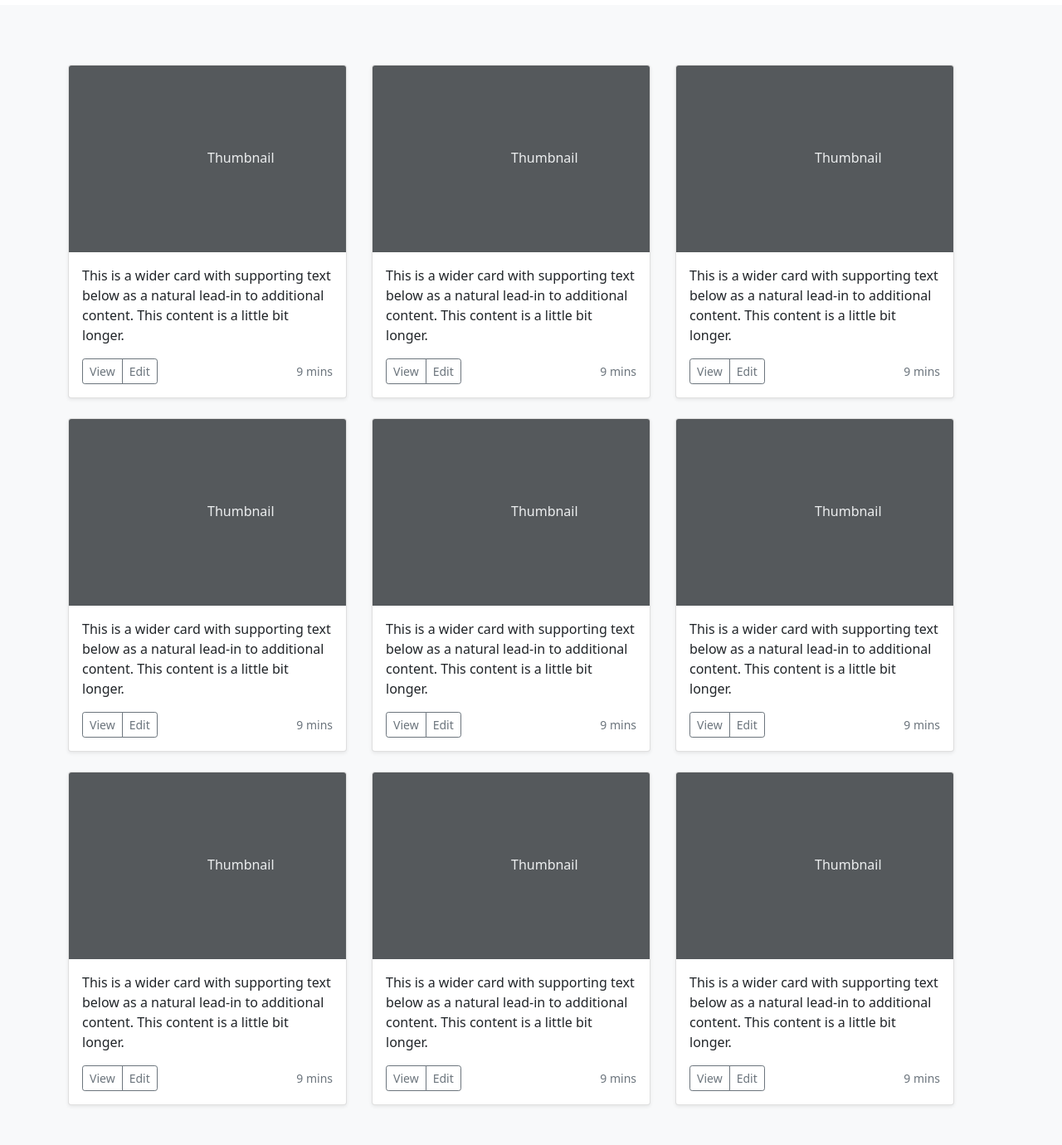
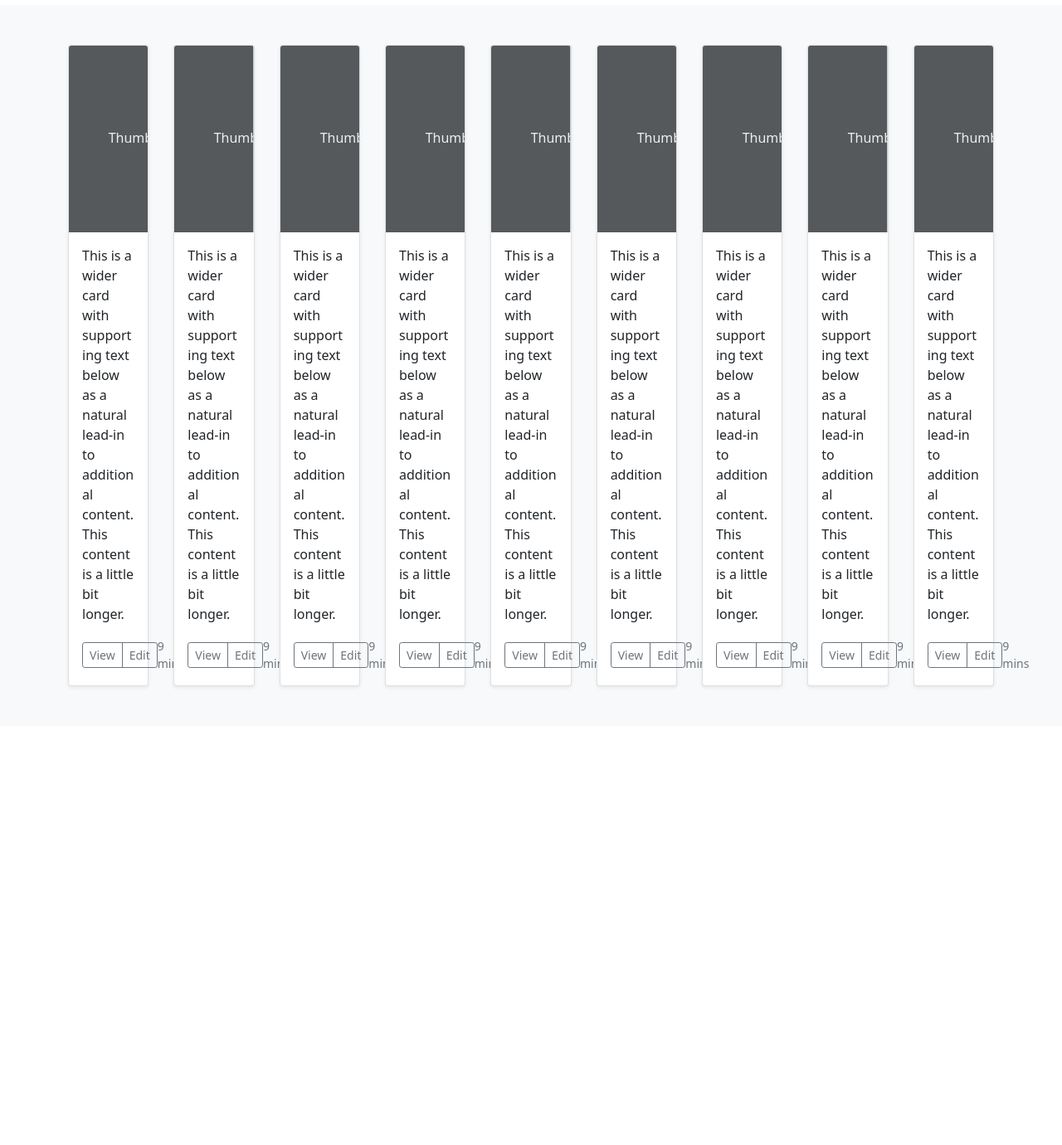
Before and after one commit to jackerman76/Bananaman, a Flask app: page /need_bananas in a window 1280 px wide. Shown: the part 106-1486 px from the top of the page at 83% size. After the commit the page ends 936 px from the top, so only its background shows below. Run offline with Flask 2, Linux system fonts and the light colour scheme; some libraries are stand-ins or nearby versions.

Commit message:
style sheet

```diff
--- a/templates/need_bananas.html
+++ b/templates/need_bananas.html
@@ -3,14 +3,7 @@
   <div class="container">
     <h1> Need Bananas? </h1>
   </div>
-  <style>
-    .card{
-    margin-bottom: 1.5rem;
-    max-width: 21rem;
-    min-width: 21rem;
-    margin-top: 1.5rem
-    }
-  </style>
+
 {% endblock %}
 {% block content %}
 
```
